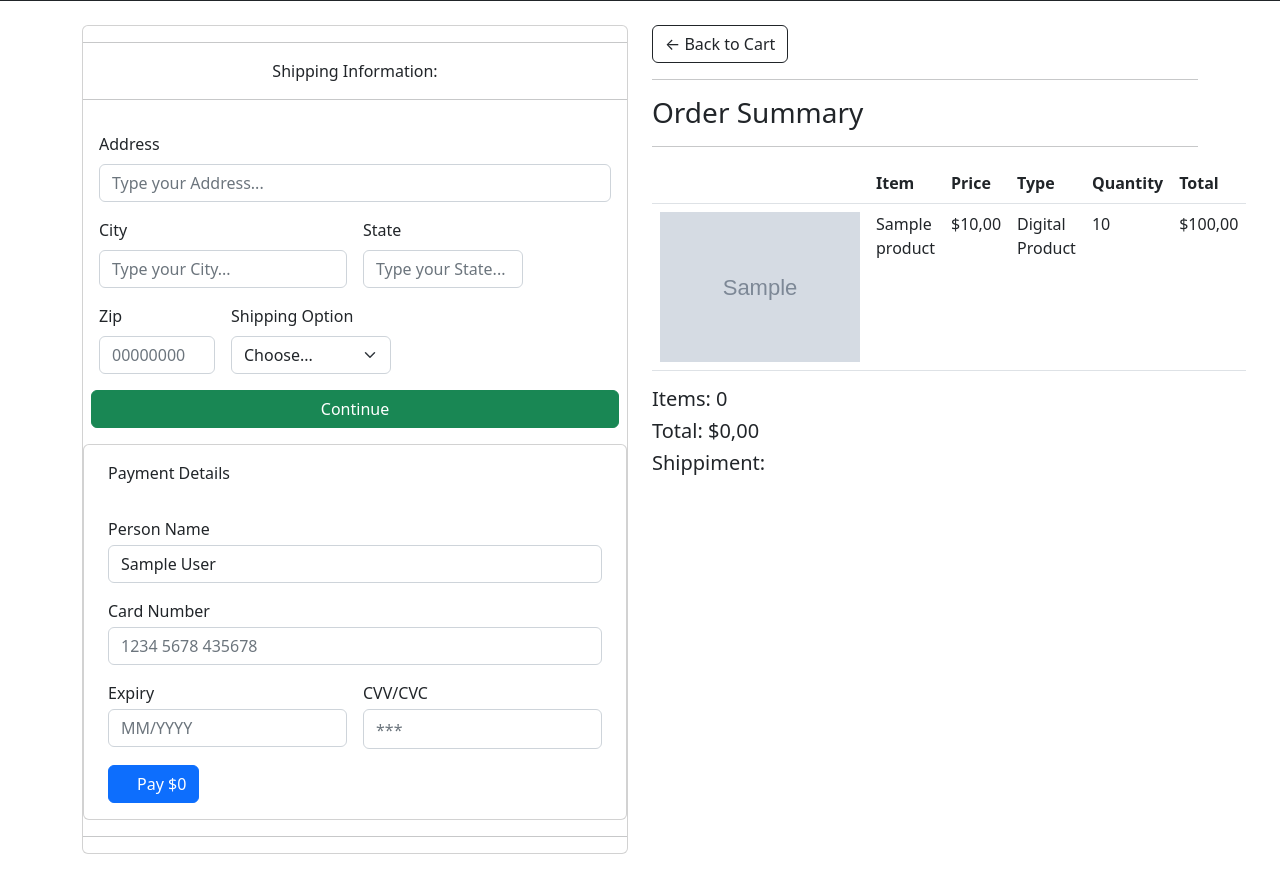
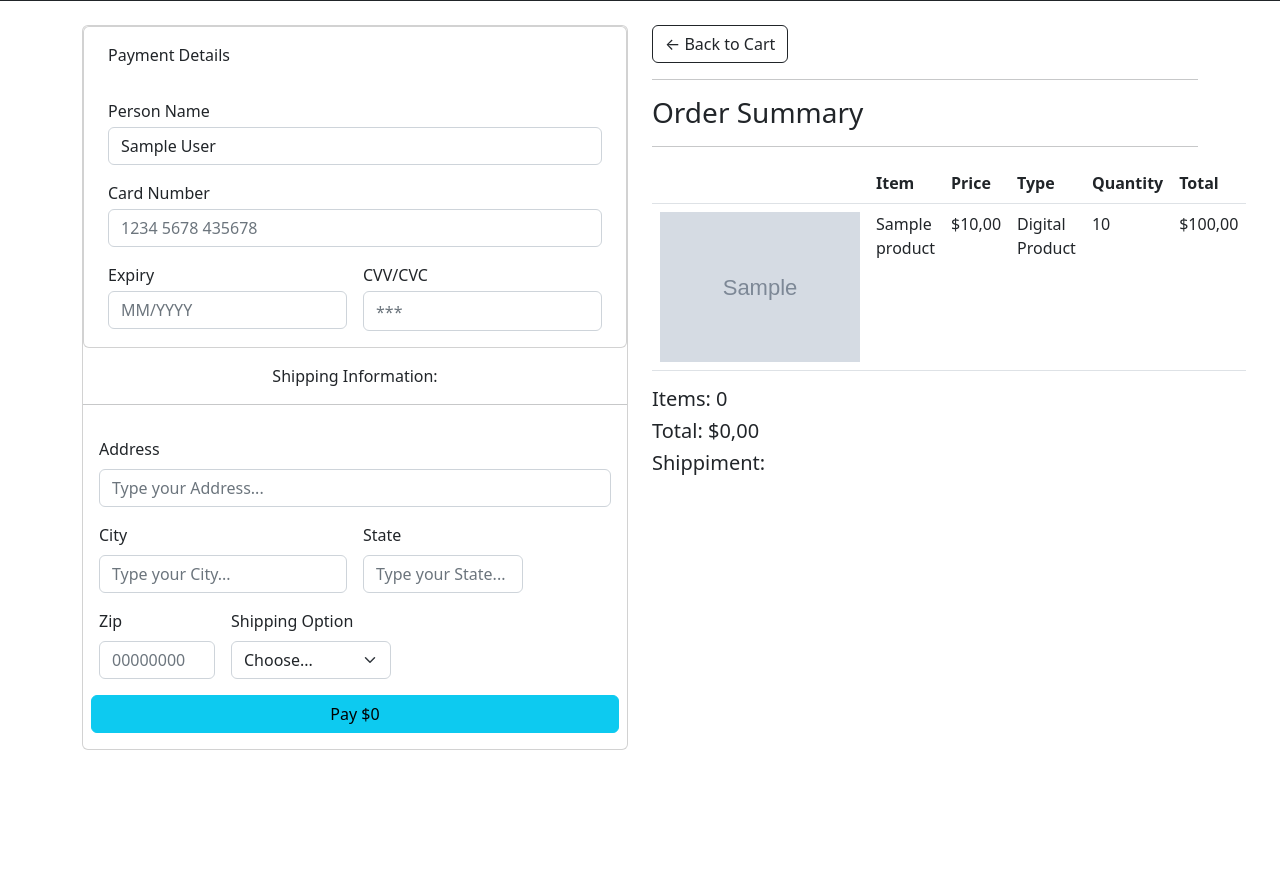
Before and after one commit to Marrowsed/estore, a Django app: page /checkout in a window 1280 px wide. Shown: the part 315-1193 px from the top of the page. After the commit the page ends 1065 px from the top, so only its background shows below. Run offline with Django 4.2, Linux system fonts and the light colour scheme; a user stored in the database is signed in; tables that the repository leaves empty hold one stand-in row (values such as "Sample post"); grey boxes marked "Sample" are stand-in pictures; parts of the project's set-up code (start-up, migrations or seed data) failed here and were passed over; some libraries are stand-ins or nearby versions.

Commit message:
template updates

```diff
--- a/template/estore/cart.html
+++ b/template/estore/cart.html
@@ -16,7 +16,7 @@
 						<th><h5>Items: <strong>{{order_items}}</strong></h5></th>
 						<th><h5>Total:<strong> ${{order_total|floatformat:2}}</strong></h5></th>
 						<th>
-							<a  style="float:right; margin:5px;" class="btn btn-success" href="#">Checkout</a>
+							<a  style="float:right; margin:5px;" class="btn btn-success" href="{% url 'checkout-detail' %}">Checkout</a>
 						</th>
 					</tr>
 				</table>
@@ -37,7 +37,7 @@
 				<tbody>
 				{% for c in cart %}
 					<tr>
-						<th scope="row">{% if c.product.imageURL == "" %}<img src="{% static 'img/broken_cart.jpg' %}" class="img-thumbnail" style="width: 200px">{%else%}<img class="row-image" src="{{c.product.imageURL}}">{%endif%}</th>
+						<th scope="row">{% if c.product.imageURL == "" %}<img src="{% static 'img/broken_cart.jpg' %}" class="img-thumbnail" style="width: 200px">{%else%}<img class="row-image img-thumbnail" style="width: 200px" src="{{c.product.imageURL}}">{%endif%}</th>
 						<td style="flex:1">{{c.product.name}}</td>
 						<td style="flex:1">${{c.product.price|floatformat:2}}</td>
 						<td style="flex:1">{{c.quantity}}</td>
--- a/template/estore/checkout.html
+++ b/template/estore/checkout.html
@@ -22,8 +22,38 @@
 				</form>
 				{% if user.is_authenticated %}
 					<div id="shipping-info mx-auto">
-						<hr>
-						<p class="text-center">Shipping Information:</p>
+						<div class="container p-0">
+							<div class="card px-4">
+								<p class="h8 py-3">Payment Details</p>
+								<div class="row gx-3">
+									<div class="col-12">
+										<div class="d-flex flex-column">
+											<p class="text mb-1">Person Name</p>
+											<input class="form-control mb-3" type="text" placeholder="Name" value="{{request.user.customer}}">
+										</div>
+									</div>
+									<div class="col-12">
+										<div class="d-flex flex-column">
+											<p class="text mb-1">Card Number</p>
+											<input class="form-control mb-3" type="text" placeholder="1234 5678 435678">
+										</div>
+									</div>
+									<div class="col-6">
+										<div class="d-flex flex-column">
+											<p class="text mb-1">Expiry</p>
+											<input class="form-control mb-3" type="text" placeholder="MM/YYYY">
+										</div>
+									</div>
+									<div class="col-6">
+										<div class="d-flex flex-column">
+											<p class="text mb-1">CVV/CVC</p>
+											<input class="form-control mb-3 pt-2 " type="password" placeholder="***">
+										</div>
+									</div>
+								</div>
+							</div>
+						</div>
+						<p class="text-center mt-3">Shipping Information:</p>
 						<hr>
 						<form class="row g-3 p-3" method="post">
                 			{% csrf_token %}
@@ -52,47 +82,9 @@
 									{% endfor%}
     							</select>
   							</div>
-							<input id="form-button" class="btn btn-success btn-block" type="submit" value="Continue" name="checkout">
+							<input id="form-button" class="btn btn-info btn-block" type="submit" value="Pay ${{order_total}}" name="checkout">
 						</form>
-						<div class="container p-0">
-							<div class="card px-4">
-								<p class="h8 py-3">Payment Details</p>
-								<div class="row gx-3">
-									<div class="col-12">
-										<div class="d-flex flex-column">
-											<p class="text mb-1">Person Name</p>
-											<input class="form-control mb-3" type="text" placeholder="Name" value="{{request.user.customer}}">
-										</div>
-									</div>
-									<div class="col-12">
-										<div class="d-flex flex-column">
-											<p class="text mb-1">Card Number</p>
-											<input class="form-control mb-3" type="text" placeholder="1234 5678 435678">
-										</div>
-									</div>
-									<div class="col-6">
-										<div class="d-flex flex-column">
-											<p class="text mb-1">Expiry</p>
-											<input class="form-control mb-3" type="text" placeholder="MM/YYYY">
-										</div>
-									</div>
-									<div class="col-6">
-										<div class="d-flex flex-column">
-											<p class="text mb-1">CVV/CVC</p>
-											<input class="form-control mb-3 pt-2 " type="password" placeholder="***">
-										</div>
-									</div>
-									<div class="col-12">
-										<div class="btn btn-primary mb-3">
-											<span class="ps-3">Pay ${{order_total}}</span>
-											<span class="fas fa-arrow-right"></span>
-										</div>
-									</div>
-								</div>
-							</div>
-						</div>
 					</div>
-				<hr>
 				{%endif%}
 			</div>
 
```
